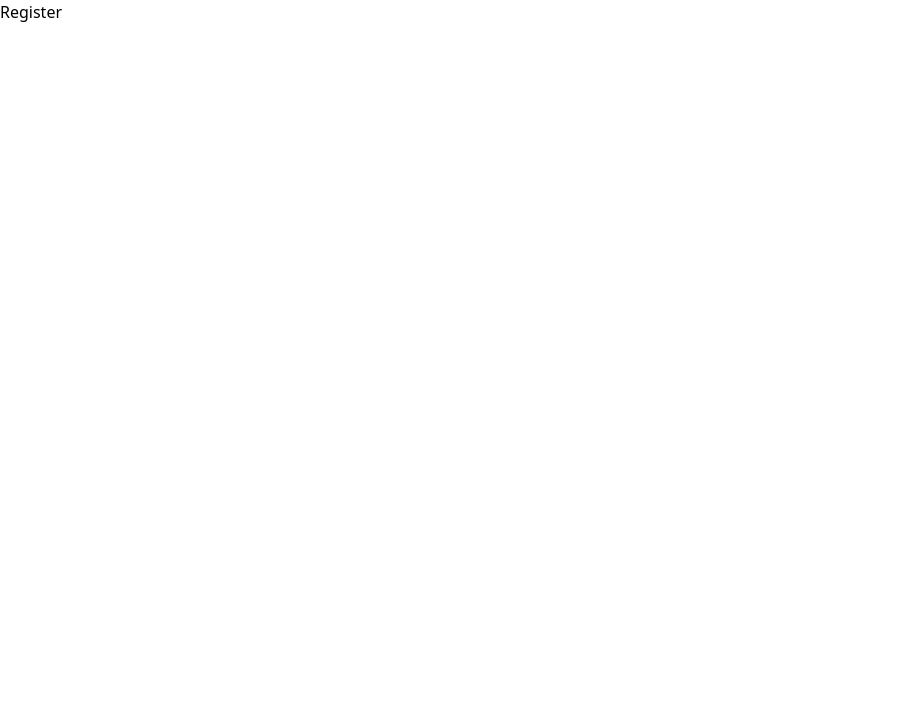
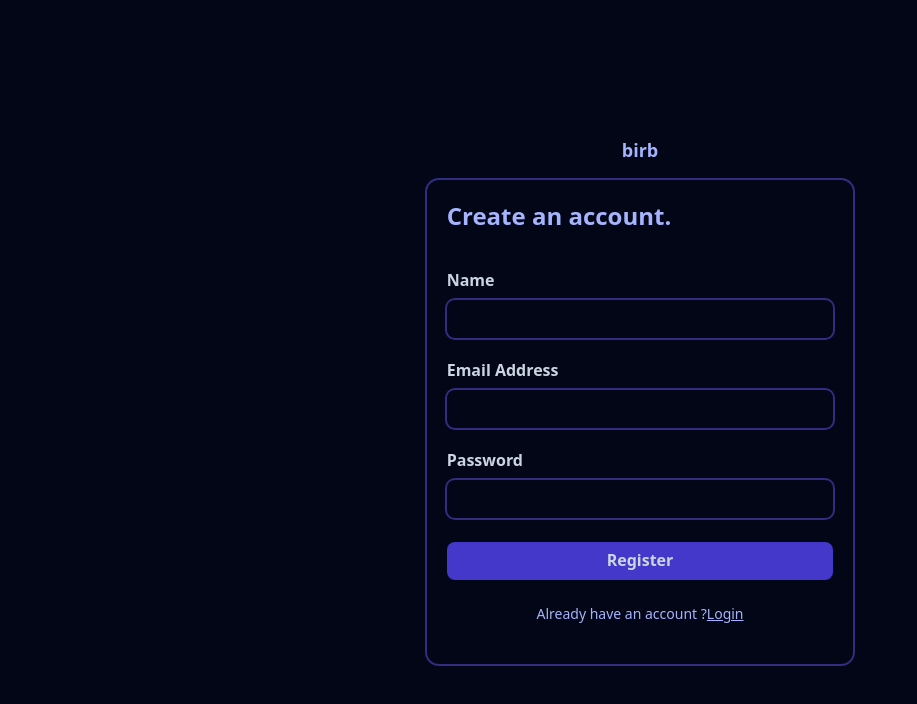
Before and after one commit to frhn-xo/birb, a React (Vite) app in the folder client/: page /register in a window 1280 px wide. Shown: the top 704 px of the page, without its empty margins (0-917 px from the left). Built offline with nearby package versions, Linux system fonts and the light colour scheme.

Commit message:
do register, resetpassword

```diff
--- a/client/src/components/CustomButton.jsx
+++ b/client/src/components/CustomButton.jsx
@@ -3,9 +3,9 @@ import React from 'react';
 const CustomButton = ({ title, containerStyles, iconRight, type, onClick }) => {
   return (
     <button
+      type="submit"
       onClick={onClick}
-      type={type || 'button'}
-      className={`inline-flex items-center ${containerStyles}`}
+      className={`inline-flex  items-center ${containerStyles}`}
     >
       {title}
       {iconRight && <div className="ml-2">{iconRight}</div>}
--- a/client/src/pages/Login.jsx
+++ b/client/src/pages/Login.jsx
@@ -9,7 +9,7 @@ const Login = () => {
     register,
     handleSubmit,
     formState: { errors },
-  } = useForm({ mode: 'onChange' });
+  } = useForm({ mode: 'onSubmit' });
 
   const onSubmit = async (data) => {};
 
@@ -18,7 +18,7 @@ const Login = () => {
   const dispatch = useDispatch();
 
   return (
-    <div className="bg-slate-950 w-full h-screen flex flex-col items-center justify-center pb-5">
+    <div className="bg-slate-950 w-full min-h-screen flex flex-col items-center justify-center py-14">
       <div className="text-lg font-bold mb-4 text-indigo-300">birb</div>
       <div className="text-slate-300 w-10/12 sm:w-4/12 sm:h-4/6 flex flex-col rounded-xl overflow-hidden  ring-2 ring-indigo-900 p-5 gap-3 pb-10">
         <div className="text-indigo-300 text-2xl mb-3 font-bold">
@@ -35,7 +35,7 @@ const Login = () => {
             register={register('email', {
               required: 'Email Address is required',
             })}
-            error={errors.email ? errors.email.message : ''}
+            error={errors.email && errors.email.message}
           />
           <TextInput
             name="password"
@@ -76,7 +76,7 @@ const Login = () => {
         <div className="text-indigo-300 text-sm flex flex-row justify-center">
           <p>Don't have an account ?</p>
           <Link to="/register" className="underline">
-            Create Account
+            Register
           </Link>
         </div>
       </div>
--- a/client/src/pages/Register.jsx
+++ b/client/src/pages/Register.jsx
@@ -1,7 +1,88 @@
-import React from 'react';
+import React, { useState } from 'react';
+import { CustomButton, TextInput } from '../components';
+import { useForm } from 'react-hook-form';
+import { Link } from 'react-router-dom';
+import { useDispatch } from 'react-redux';
 
 const Register = () => {
-  return <div>Register</div>;
+  const {
+    register,
+    handleSubmit,
+    formState: { errors },
+  } = useForm({ mode: 'onSubmit' });
+
+  const onSubmit = async (data) => {};
+
+  const [errMsg, setErrMsg] = useState('');
+  const [isSubmitting, setIsSubmitting] = useState(false);
+  const dispatch = useDispatch();
+
+  return (
+    <div className="bg-slate-950 w-full min-h-screen py-14 flex flex-col items-center justify-center ">
+      <div className="text-lg font-bold mb-4 text-indigo-300">birb</div>
+      <div className="text-slate-300 w-10/12 sm:w-4/12 sm:h-4/6 flex flex-col rounded-xl overflow-hidden  ring-2 ring-indigo-900 p-5 gap-3 pb-10">
+        <div className="text-indigo-300 text-2xl mb-3 font-bold">
+          Create an account.
+        </div>
+        <form
+          className="flex flex-col gap-3 mt-1"
+          onSubmit={handleSubmit(onSubmit)}
+        >
+          <TextInput
+            name="name"
+            label="Name"
+            register={register('name', {
+              required: 'Name is required',
+            })}
+            error={errors.name ? errors.name.message : ''}
+          />
+          <TextInput
+            name="email"
+            label="Email Address"
+            type="email"
+            register={register('email', {
+              required: 'Email Address is required',
+            })}
+            error={errors.email && errors.email.message}
+          />
+          <TextInput
+            name="password"
+            label="Password"
+            type="password"
+            register={register('password', {
+              required: 'Password is required',
+            })}
+            error={errors.password && errors.password.message}
+          />
+          {errMsg?.message && (
+            <span
+              className={`text-sm ${
+                errMsg?.status == 'failed'
+                  ? 'text-red-500 text-xs mt-1'
+                  : 'text-green-500 text-xs mt-1'
+              }mt-0.5`}
+            >
+              {errMsg?.message}
+            </span>
+          )}
+          {isSubmitting ? (
+            'loading'
+          ) : (
+            <CustomButton
+              containerStyles="justify-center text-slate-300 bg-indigo-700 rounded-lg font-semibold px-3 py-2 pt-1.5 my-3 w-full"
+              title="Register"
+            />
+          )}
+        </form>
+        <div className="text-indigo-300 text-sm flex flex-row justify-center">
+          <p>Already have an account ?</p>
+          <Link to="/login" className="underline">
+            Login
+          </Link>
+        </div>
+      </div>
+    </div>
+  );
 };
 
 export default Register;
--- a/client/src/pages/ResetPassword.jsx
+++ b/client/src/pages/ResetPassword.jsx
@@ -1,7 +1,63 @@
-import React from 'react';
+import React, { useState } from 'react';
+import { useForm } from 'react-hook-form';
+import { Link } from 'react-router-dom';
+import { CustomButton, TextInput } from '../components';
 
 const ResetPassword = () => {
-  return <div>ResetPassword</div>;
+  const [errMsg, setErrMsg] = useState('');
+  const [isSubmitting, setIsSubmitting] = useState(false);
+  const {
+    register,
+    handleSubmit,
+    formState: { errors },
+  } = useForm({ mode: 'onSubmit' });
+
+  const onSubmit = async (data) => {};
+
+  return (
+    <div className="bg-slate-950 w-full min-h-screen flex flex-col items-center justify-center py-14">
+      <div className="text-lg font-bold mb-4 text-indigo-300">birb</div>
+      <div className="text-slate-300 w-10/12 sm:w-4/12 sm:h-4/6 flex flex-col rounded-xl overflow-hidden  ring-2 ring-indigo-900 p-5 gap-3 pb-10">
+        <div className="text-indigo-300 text-2xl mb-3 font-bold">
+          Reset your password.
+        </div>
+        <form
+          className="flex flex-col gap-3 mt-1"
+          onSubmit={handleSubmit(onSubmit)}
+        >
+          <TextInput
+            name="email"
+            label="Registered Email Address"
+            type="email"
+            register={register('email', {
+              required: 'Email Address is required',
+            })}
+            error={errors.email && errors.email.message}
+          />
+          {errMsg?.message && (
+            <span
+              className={`text-sm ${
+                errMsg?.status == 'failed'
+                  ? 'text-red-500 text-xs mt-1'
+                  : 'text-green-500 text-xs mt-1'
+              }mt-0.5`}
+            >
+              {errMsg?.message}
+            </span>
+          )}
+
+          {isSubmitting ? (
+            'loading'
+          ) : (
+            <CustomButton
+              containerStyles="justify-center text-slate-300 bg-indigo-700 rounded-lg font-semibold px-3 py-2 pt-1.5 my-3 w-full"
+              title="submit"
+            />
+          )}
+        </form>
+      </div>
+    </div>
+  );
 };
 
 export default ResetPassword;
--- a/client/src/redux/reducer.js
+++ b/client/src/redux/reducer.js
@@ -1,5 +1,5 @@
 import { combineReducers } from '@reduxjs/toolkit';
-import userSlice from './postSlice';
+import userSlice from './userSlice';
 import themeSlice from './theme';
 import postSlice from './postSlice';
 
--- a/client/src/redux/userSlice.js
+++ b/client/src/redux/userSlice.js
@@ -1,7 +1,8 @@
 import { createSlice } from '@reduxjs/toolkit';
+import { user } from '../assets/data';
 
 const initialState = {
-  user: JSON.parse(window?.localStorage.getItem('user')) ?? {},
+  user: JSON.parse(window?.localStorage.getItem('user')) ?? user,
   edit: false,
 };
 
```
Also changed, not shown: 1 other file (tests, documents, lock files or other folders).
